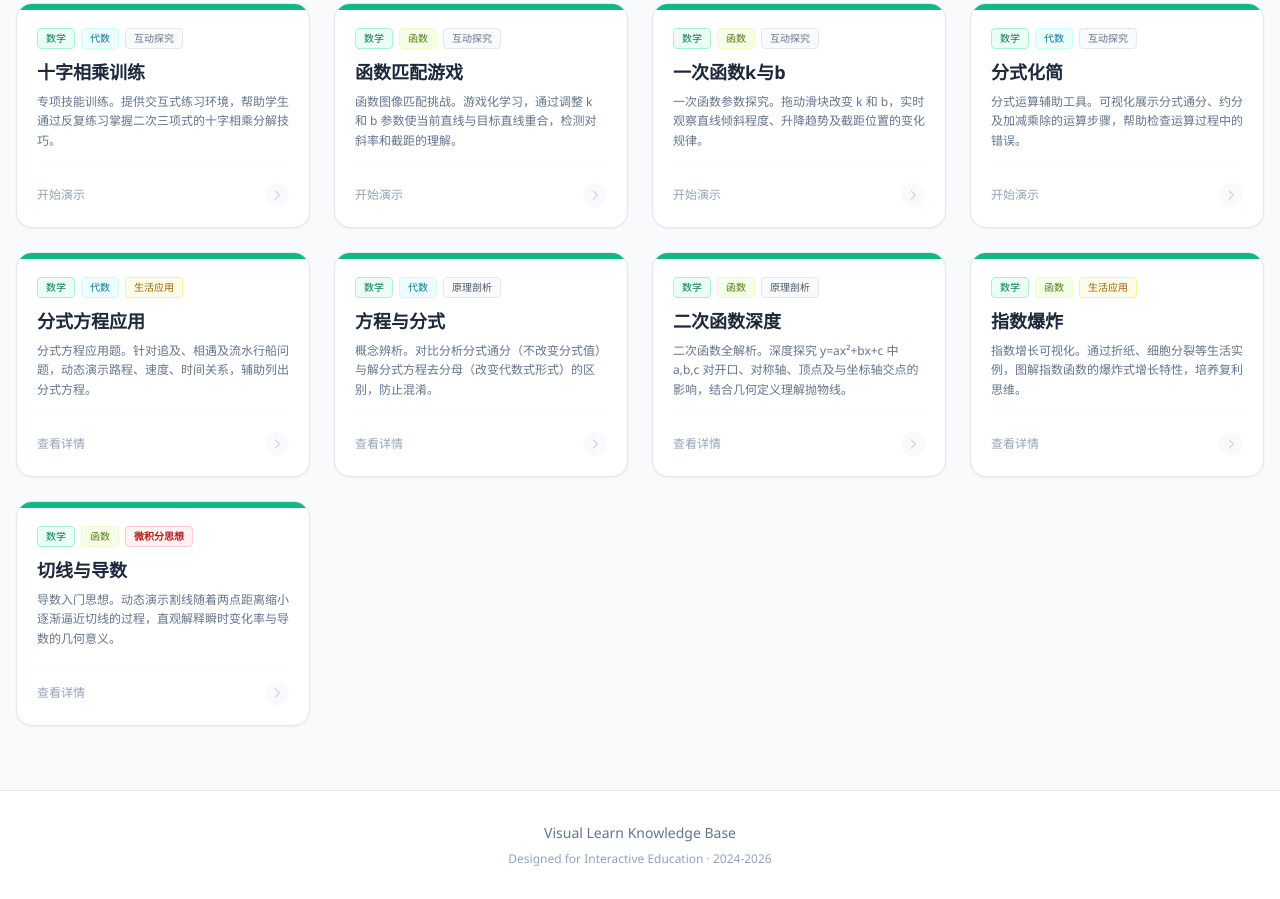
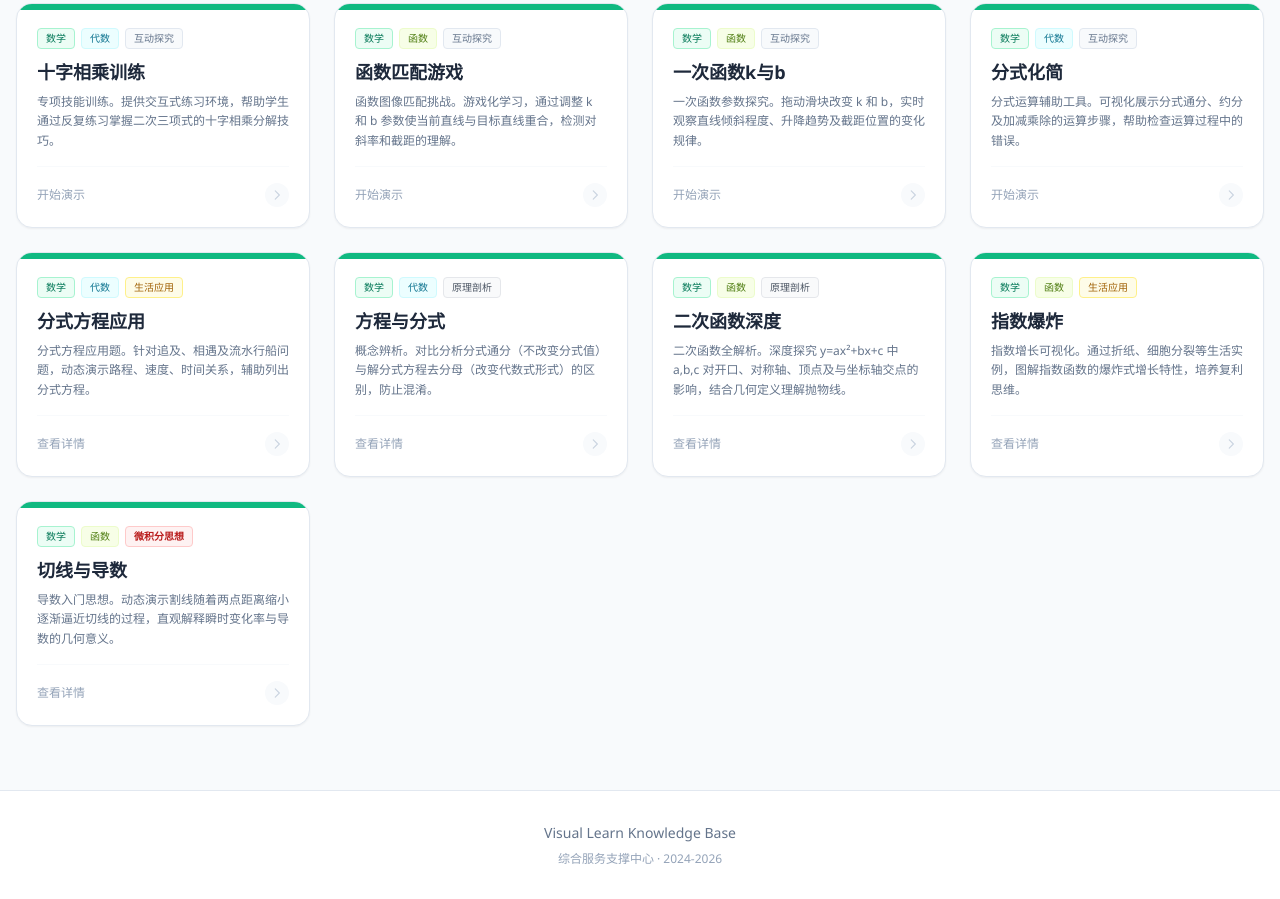
Before and after one commit to my66/visual-learn, a plain HTML site: page index.html in a window 1280 px wide. Shown: the part 5775-6674 px from the top of the page. Drawn offline with Linux system fonts and the light colour scheme.

Commit message:
修改页脚

```diff
--- a/index.html
+++ b/index.html
@@ -134,7 +134,7 @@
     <footer class="bg-white border-t border-slate-200 py-8 mt-auto">
         <div class="container mx-auto px-4 text-center">
             <p class="text-slate-500 text-sm font-medium">Visual Learn Knowledge Base</p>
-            <p class="text-slate-400 text-xs mt-2">Designed for Interactive Education &middot; 2024-2026</p>
+            <p class="text-slate-400 text-xs mt-2">综合服务支撑中心 &middot; 2024-2026</p>
         </div>
     </footer>
 
```
